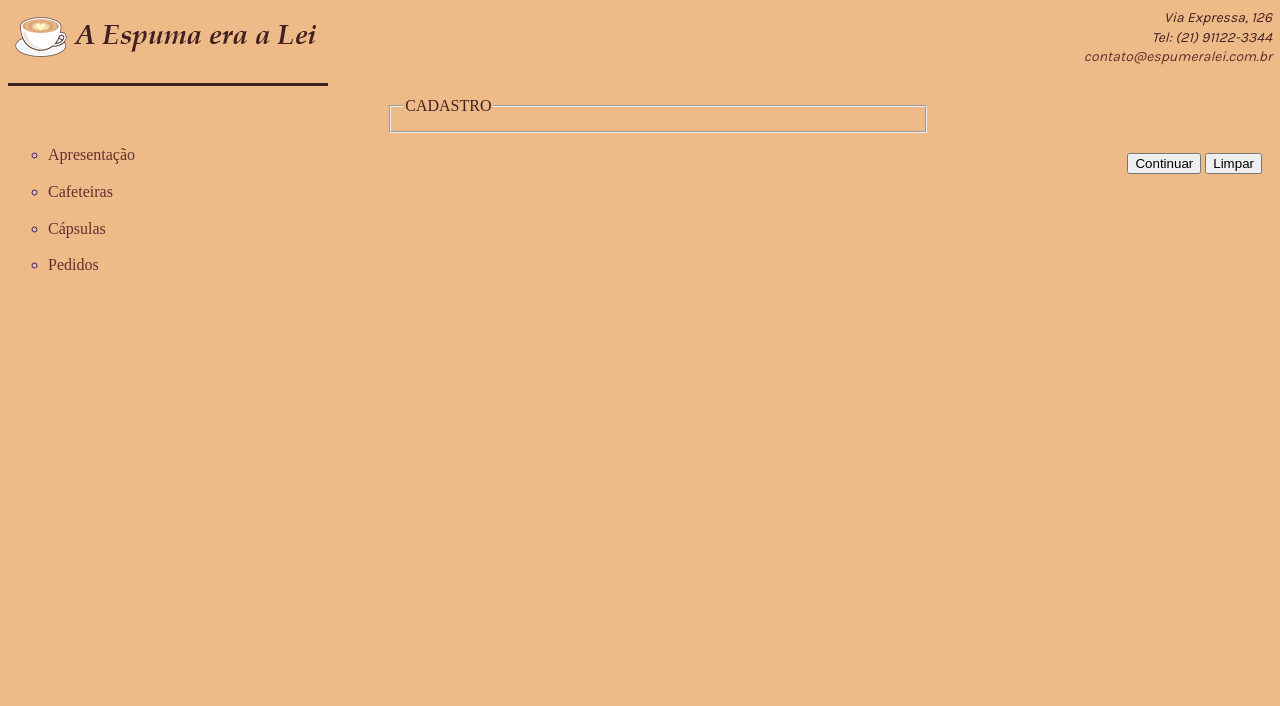
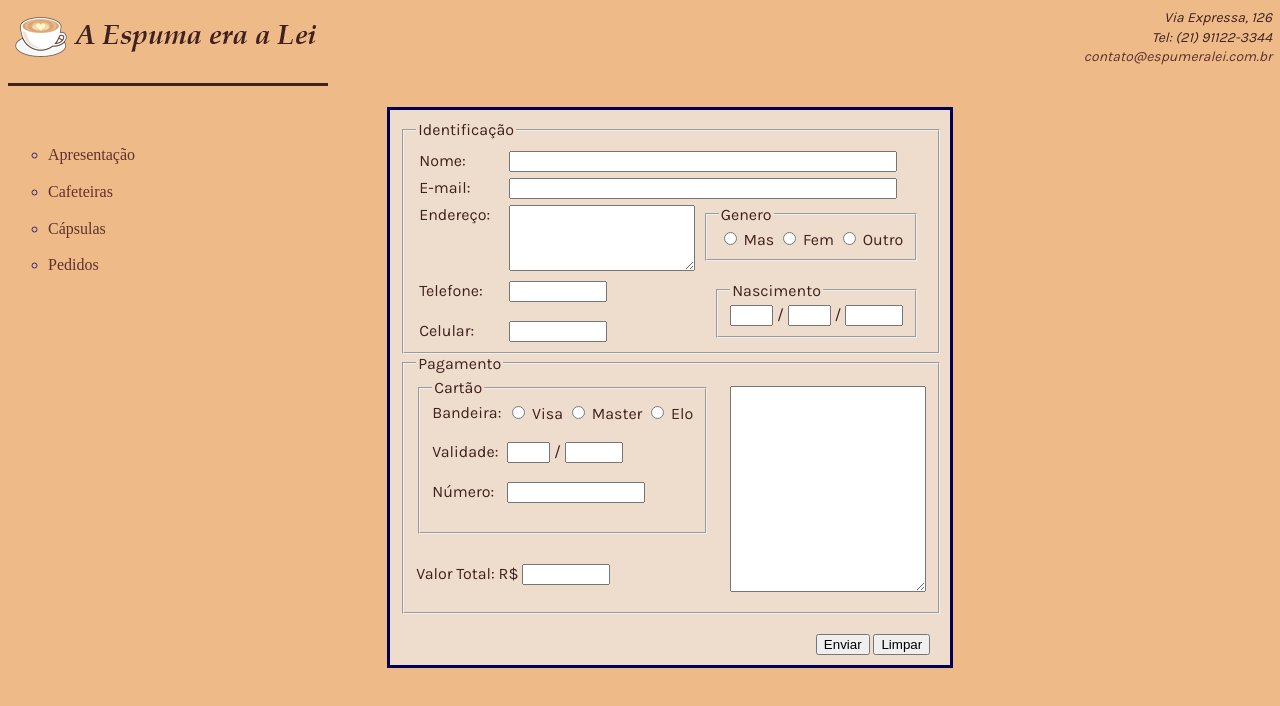
Before and after one commit to CEDERJ/ads-cpw, a plain HTML site: page AD1-2023-2/Cadastro.html in a window 1280 px wide. Drawn offline with Linux system fonts and the light colour scheme; a web font is replaced by a local one.

Commit message:
Questão 6 da AD1

```diff
--- a/AD1-2023-2/Cadastro.html
+++ b/AD1-2023-2/Cadastro.html
@@ -24,13 +24,79 @@
         </ul>
     </nav>
     <section>
-        <form>
+        <form class="FormBox">
             <fieldset class="FSLinhaInteira">
-                <legend>CADASTRO</legend>
+                <legend>Identificação</legend>
+                <div class="divLinha">
+                    <label for="idNome" class="colPri">Nome:</label>
+                    <input type="text" class="InpBoxGnd"/>
+                </div>
+                <div class="divLinha">
+                    <label for="idMail" class="colPri">E-mail:</label>
+                    <input type="email" class="InpBoxGnd"/>
+                </div>
+                <div class="divLinha">
+                    <fieldset class="FSDir">
+                        <legend>Genero</legend>
+                        <input type="radio" id="mas" name="gen">
+                        <label for="mas">Mas</label>
+                        <input type="radio" id="fem" name="gen">
+                        <label for="mas">Fem</label>
+                        <input type="radio" id="outro" name="gen">
+                        <label for="mas">Outro</label>
+                    </fieldset>
+                    <label for="idEnder" class="colPri">Endereço:</label>
+                    <textarea class="inpEnder"></textarea>
+                </div>
+                <div class="divLinha">
+                    <fieldset class="FSDir">
+                        <legend>Nascimento</legend>
+                        <input type="number" class="numDD" min="1" max="31"> /
+                        <input type="number" class="numDD" min="1" max="12"> /
+                        <input type="number" class="numQD" min="1900" max="2005">
+                    </fieldset>
+                    <label for="idTel" class="colPri">Telefone:</label>
+                    <input type="tel" id="idTel" class="inpTelef"/><br/><br/>
+                    <label for="idCel" class="colPri">Celular:</label>
+                    <input type="tel" id="idCel" class="inpTelef"/>
+                </div>
+            </fieldset>
+
+            <fieldset class="FSLinhaInteira">
+                <legend>Pagamento</legend>
+                <textarea class="listaCompras"></textarea>
+                <fieldset class="FSEsq">
+                    <legend>Cartão</legend>
+                    <div>
+                        <label for="visa" class="colLabCrd">Bandeira:</label>
+                        <input type="radio" id="visa" name="bandeira">
+                        <label for="visa">Visa</label>
+                        <input type="radio" id="master" name="bandeira">
+                        <label for="master">Master</label>
+                        <input type="radio" id="elo" name="bandeira">
+                        <label for="elo">Elo</label>
+                    </div>
+                    <br/>
+                    <div>
+                        <label for="mesVal" class="colLabCrd">Validade:</label>
+                        <input type="number" id="mesVal" class="numDD"/> /
+                        <input type="number" id="anoVal" class="numQD"/>
+                    </div>
+                    <br/>
+                    <div>
+                        <label for="numCartao" class="colLabCrd">Número:</label>
+                        <input type="number" id="numCartao" class="inpNCC"/>
+                    </div>
+                    <br/>
+                </fieldset>
+                <div class="colValTot">
+                    <label for="valTot">Valor Total: R$ </label>
+                    <input type="text" class="InpBoxMed">
+                </div>
             </fieldset>
 
             <div class="botoes">
-                <input type="submit" value="Continuar"/>
+                <input type="submit" value="Enviar"/>
                 <input type="reset" value="Limpar"/>
             </div>
 
--- a/AD1-2023-2/Estilos/pedidos.css
+++ b/AD1-2023-2/Estilos/pedidos.css
@@ -61,7 +61,7 @@
 .numQD{ width: 50px; }
 .inpNCC{ width: 130px; }
 .inpTelef{ width: 90px; }
-.inpEnder{ width: 60px; height: 180px; }
+.inpEnder{ width: 180px; height: 60px; }
 
 .ColEsqSelProd{
   width: 360px;
@@ -115,13 +115,14 @@
 }
 
 .colLabCrd{
-  width: 270px;
-  height: 45px;
+  width: 75px;
+  height: 10px;
   text-align: left;
   float: left;
 }
 
 .colValTot{
+  margin-top: 30px;
   width: 220px;
   text-align: left;
   float: left;
@@ -134,5 +135,5 @@
   margin-top: 8px;
   margin-bottom: 10px;
   margin-left: 10px;
-  float: left;
+  float: right;
 }
```
